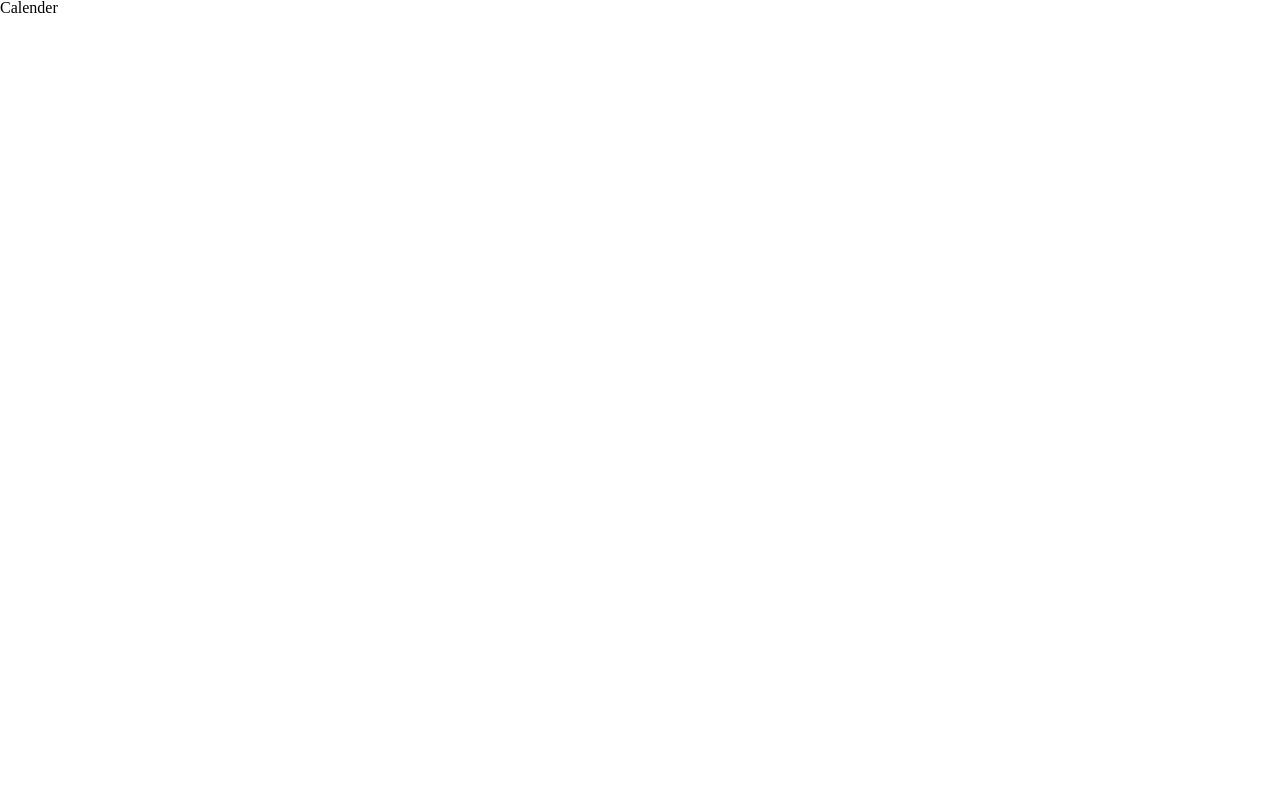
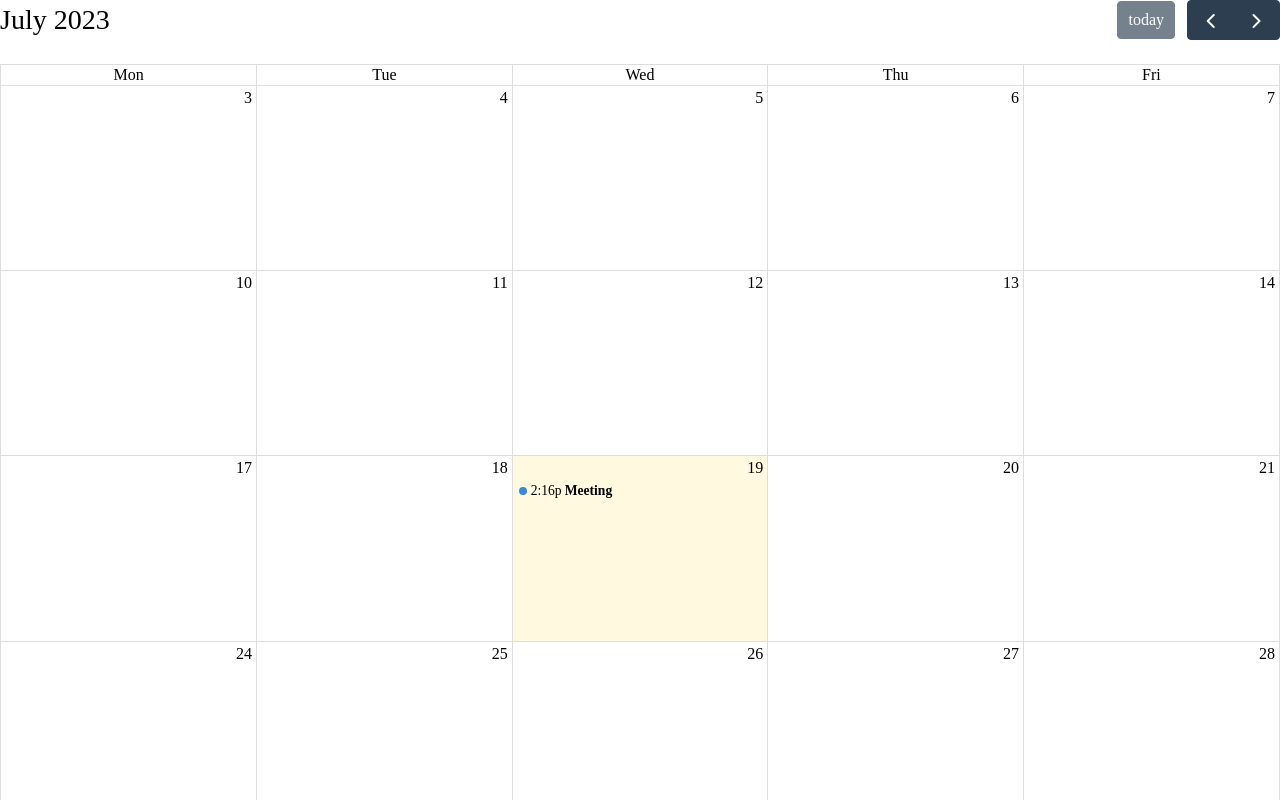
Before and after one commit to FEGROUP9/SAVEWALLET, a React (Vite) app: page /calender in a window 1280 px wide. Shown: the top 800 px of the page. Built offline with nearby package versions, Linux system fonts and the light colour scheme.

Commit message:
feat: recoil installation

```diff
--- a/package.json
+++ b/package.json
@@ -10,10 +10,14 @@
     "preview": "vite preview"
   },
   "dependencies": {
+    "@fullcalendar/core": "^6.1.8",
+    "@fullcalendar/daygrid": "^6.1.8",
+    "@fullcalendar/react": "^6.1.8",
     "axios": "^1.4.0",
     "react": "^18.2.0",
     "react-dom": "^18.2.0",
     "react-router-dom": "^6.14.1",
+    "recoil": "^0.7.7",
     "styled-components": "^6.0.2"
   },
   "devDependencies": {
--- /dev/null
+++ b/src/components/common/Footer.tsx
@@ -0,0 +1,3 @@
+export const Footer = () => {
+  return <div>Footer</div>
+}
--- /dev/null
+++ b/src/components/common/Header.tsx
@@ -0,0 +1,6 @@
+
+export const Header = () => {
+  return (
+    <div>Header</div>
+  )
+}
--- a/src/main.tsx
+++ b/src/main.tsx
@@ -1,7 +1,10 @@
 import ReactDOM from 'react-dom/client'
 import { RouterProvider } from 'react-router-dom'
 import { router } from 'pages/Router'
+import { RecoilRoot } from 'recoil'
 
 ReactDOM.createRoot(document.getElementById('root') as HTMLElement).render(
-  <RouterProvider router={router} />
+  <RecoilRoot>
+    <RouterProvider router={router} />
+  </RecoilRoot>
 )
--- a/src/pages/Calender.tsx
+++ b/src/pages/Calender.tsx
@@ -1,5 +1,17 @@
+import FullCalendar from '@fullcalendar/react'
+import dayGridPlugin from '@fullcalendar/daygrid'
+
+const events = [{ title: 'Meeting', start: new Date() }]
+
 export const Calender = () => {
   return (
-    <div>Calender</div>
+    <>
+      <FullCalendar
+        plugins={[dayGridPlugin]}
+        initialView="dayGridMonth"
+        weekends={false}
+        events={events}
+      />
+    </>
   )
 }
```
Also changed, not shown: 1 other file (tests, documents, lock files or other folders).
